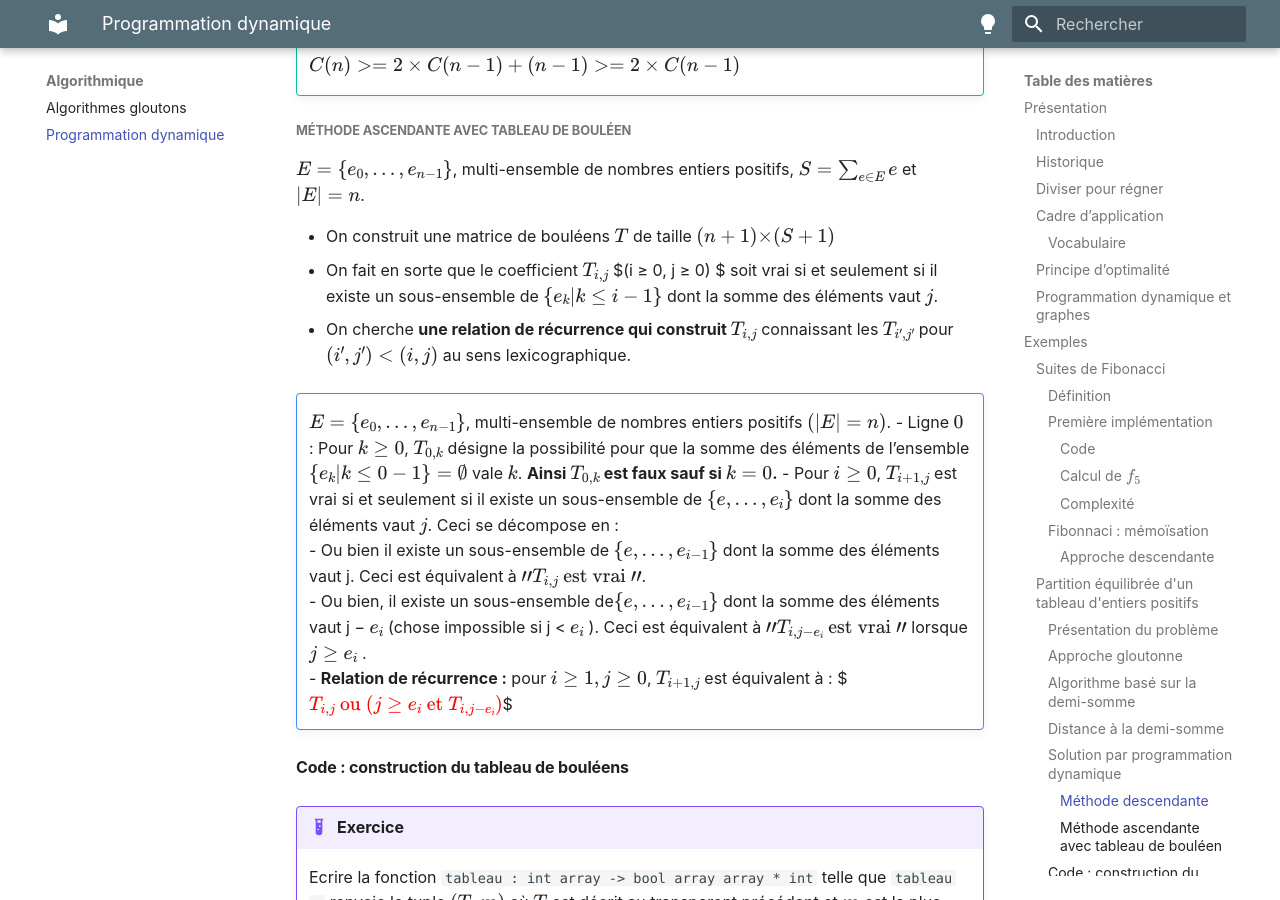
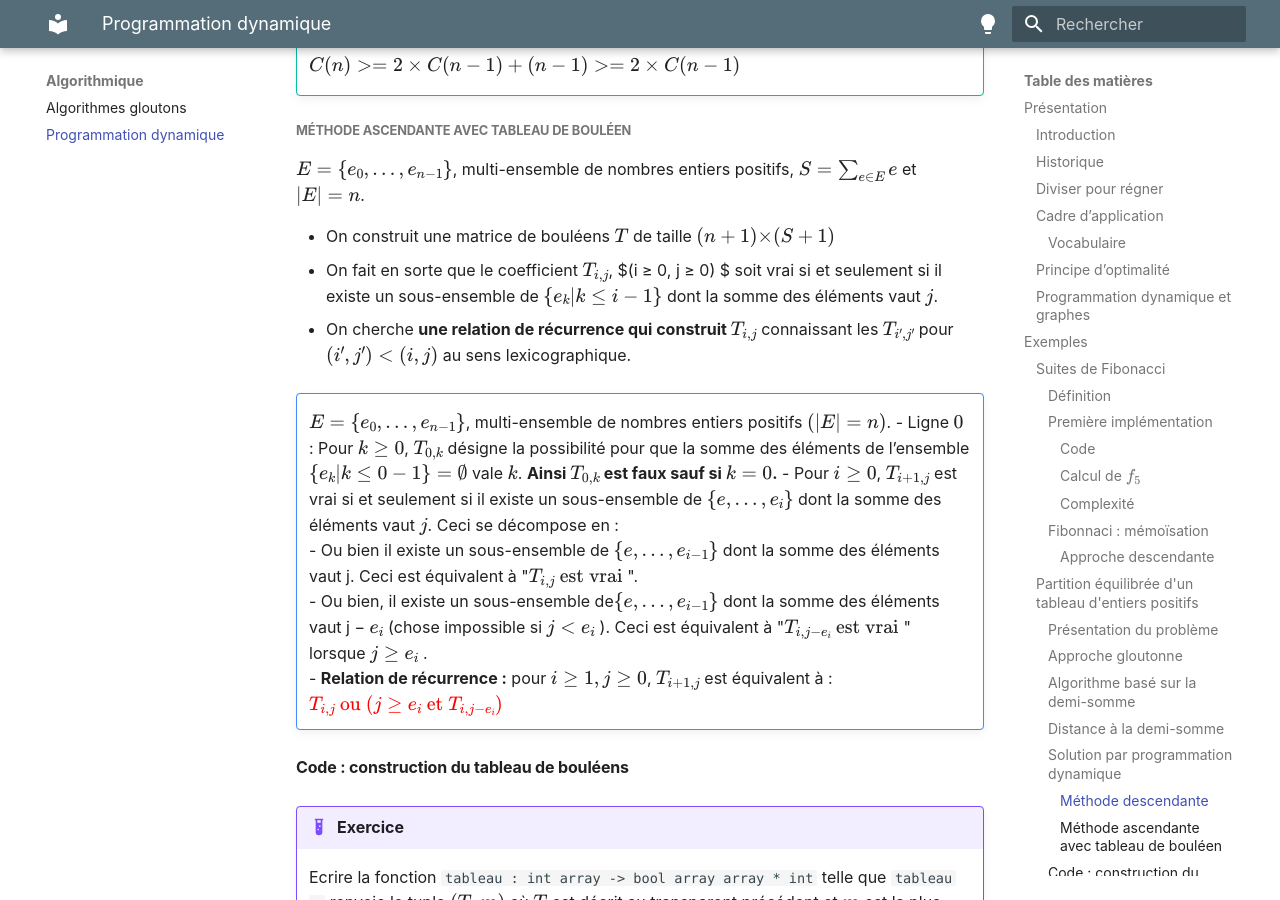
Before and after one commit to mp2i-thiers/mp2i-thiers.github.io, an MkDocs documentation site: the page built from docs/Algorithmique/prodgyn.md, in a window 1280 px wide and 900 px high, scrolled down 7314 px. Built offline with MkDocs 1.6.1 and Material for MkDocs 9.7.7, drawn with Linux system fonts in a browser that asks for light colours; some of the changed text lies outside the part shown.

Commit message:
Update prodgyn.md

```diff
--- a/docs/Algorithmique/prodgyn.md
+++ b/docs/Algorithmique/prodgyn.md
@@ -9,7 +9,7 @@
 
 La résolution d’un problème peut parfois se faire en le décomposant en  sous-problèmes. Dans cette approche, les solutions aux sous-problèmes sont  ensuite combinées pour construire la solution au problème initial.
 
-- si les sous-problèmes sont _indépendants_ les uns des autres (exemple :  décomposition en sous-ensembles disjoints comme pour le tri fusion),  on parle de méthode _diviser pour régner_ ;
+- si les sous-problèmes sont _indépendants_ les uns des autres (exemple :  décomposition en sous-ensembles disjoints comme pour le tri fusion),  on parle de méthode _diviser pour régner_
 - si les sous-problèmes sont _dépendants_ (exemple : si un même calcul -avec les mêmes paramètres- est fait par chaque sous-problème), on parle de _programmation dynamique_.
 
 ### Historique
@@ -66,9 +66,9 @@
 
 !!!note ""
     $\newline$
-    - Un **théorème général** énonce que tout algorithme de programmation dynamique peut se ramener à la recherche du plus court chemin dans un graphe.
-    - Or, les techniques de recherche heuristique basées sur l’algorithme $A^*$ permettent d’exploiter les propriétés spécifiques d’un problème pour gagner en temps de calcul.
-    - Autrement dit, il est souvent plus avantageux d’exploiter un algorithme $A^*$ que d’utiliser la programmation dynamique.
+    * Un **théorème général** énonce que tout algorithme de programmation dynamique peut se ramener à la recherche du plus court chemin dans un graphe.
+    * Or, les techniques de recherche heuristique basées sur l’algorithme $A^*$ permettent d’exploiter les propriétés spécifiques d’un problème pour gagner en temps de calcul.
+    * Autrement dit, il est souvent plus avantageux d’exploiter un algorithme $A^*$ que d’utiliser la programmation dynamique.
 
 ## Exemples
 
@@ -191,7 +191,7 @@
 $$S(F ) ≤ S(A) \text{ et } S(E \setminus A) ≤ S(G) $$
 Et donc $|S(E \backslash A) − S(A)| ≤ |S(G ) − S(F )|$
 
-De même si $S(A) ≥ S/2$. On en déduit que $$\color{red}(A, E \backslash A) \text{ réalise une  partition équilibrée de } E.$$
+De même si $S(A) ≥ S/2$. On en déduit que $\color{red}(A, E \backslash A) \text{ réalise une  partition équilibrée de } E.$
 
 #### Solution par programmation dynamique
 
@@ -240,17 +240,17 @@
 $E = \{e_0, . . . , e_{n−1}\}$, multi-ensemble de nombres entiers positifs, $S = \sum_{e \in E} e$ et $|E| = n$.
 
 - On construit une matrice de bouléens $T$ de taille $(n + 1) × (S + 1)$
-- On fait en sorte que le coefficient $T_{i,j}$ $(i ≥ 0, j ≥ 0) $ soit vrai si et  seulement si il existe un sous-ensemble de $\{e_k | k ≤ i − 1\}$ dont la somme des éléments vaut $j$.
+- On fait en sorte que le coefficient $T_{i,j}$, $(i ≥ 0, j ≥ 0) $ soit vrai si et  seulement si il existe un sous-ensemble de $\{e_k | k ≤ i − 1\}$ dont la somme des éléments vaut $j$.
 - On cherche **une relation de récurrence qui construit $T_{i,j}$** connaissant les $T_{i',j'}$ pour $(i', j') < (i, j)$ au sens lexicographique.
 
 !!!note ""
     $E = \{e_0 , . . . , e_{n−1} \}$, multi-ensemble de nombres entiers positifs $(|E | = n)$.
     - Ligne $0$ : Pour $k ≥ 0$, $T_{0,k}$ désigne la possibilité pour que la somme  des éléments de l’ensemble $\{e_k | k ≤ 0 − 1\} = ∅$ vale $k$. **Ainsi $T_{0,k}$ est faux sauf si $k = 0$.**
     - Pour $i ≥ 0$, $T_{i+1, j}$ est vrai si et seulement si il existe un sous-ensemble  de $\{e, . . . , e_i \}$ dont la somme des éléments vaut $j$. Ceci se décompose en :
-        - Ou bien il existe un sous-ensemble de $\{e, . . . , e_{i-1} \}$ dont la somme des  éléments vaut j. Ceci est équivalent à $"T_{i,j}\text{ est vrai }"$.
-        - Ou bien, il existe un sous-ensemble de$\{e, . . . , e_{i-1} \}$ dont la somme des  éléments vaut j − $e_i$ (chose impossible si j < $e_i$ ).
-        Ceci est équivalent à  $"T_{i,j−e_i}\text{ est vrai }"$ lorsque $j ≥ e_i$ .
-    - **Relation de récurrence :** pour $i ≥ 1, j ≥ 0$, $T_{i+1,j}$ est équivalent à :  $$\color{red}{T_{i,j}\text{ ou } (j ≥ e_i\text{ et }T_{i,j−e_i})}$$
+        - Ou bien il existe un sous-ensemble de $\{e, . . . , e_{i-1} \}$ dont la somme des  éléments vaut j. Ceci est équivalent à "$T_{i,j}\text{ est vrai }$".
+        - Ou bien, il existe un sous-ensemble de$\{e, . . . , e_{i-1} \}$ dont la somme des  éléments vaut j − $e_i$ (chose impossible si $j < e_i$ ).
+        Ceci est équivalent à  "$T_{i,j−e_i}\text{ est vrai }$" lorsque $j ≥ e_i$ .
+    - **Relation de récurrence :** pour $i ≥ 1, j ≥ 0$, $T_{i+1,j}$ est équivalent à :  $\color{red}{T_{i,j}\text{ ou } (j ≥ e_i\text{ et }T_{i,j−e_i})}$
 
 #### Code : construction du tableau de bouléens
 
```
Also changed, not shown: other parts of docs/Algorithmique/prodgyn.md (+2 -2 lines).
